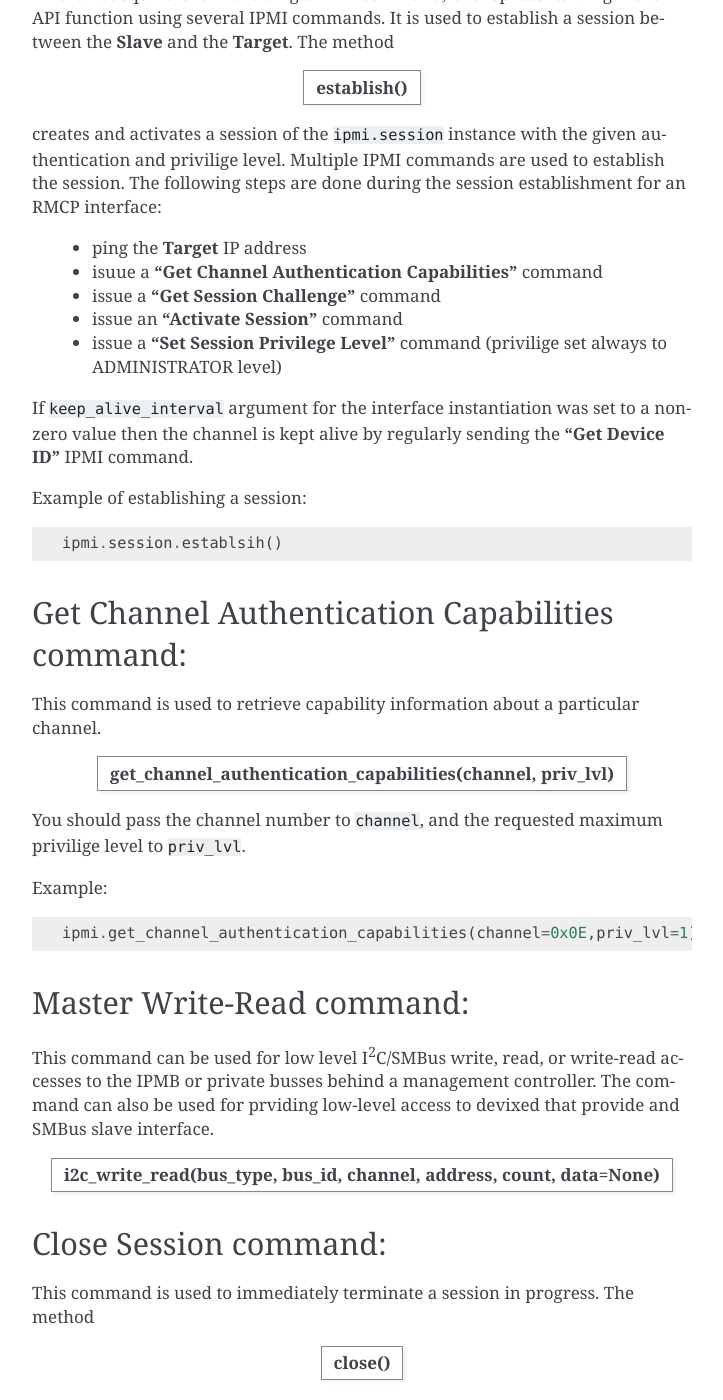
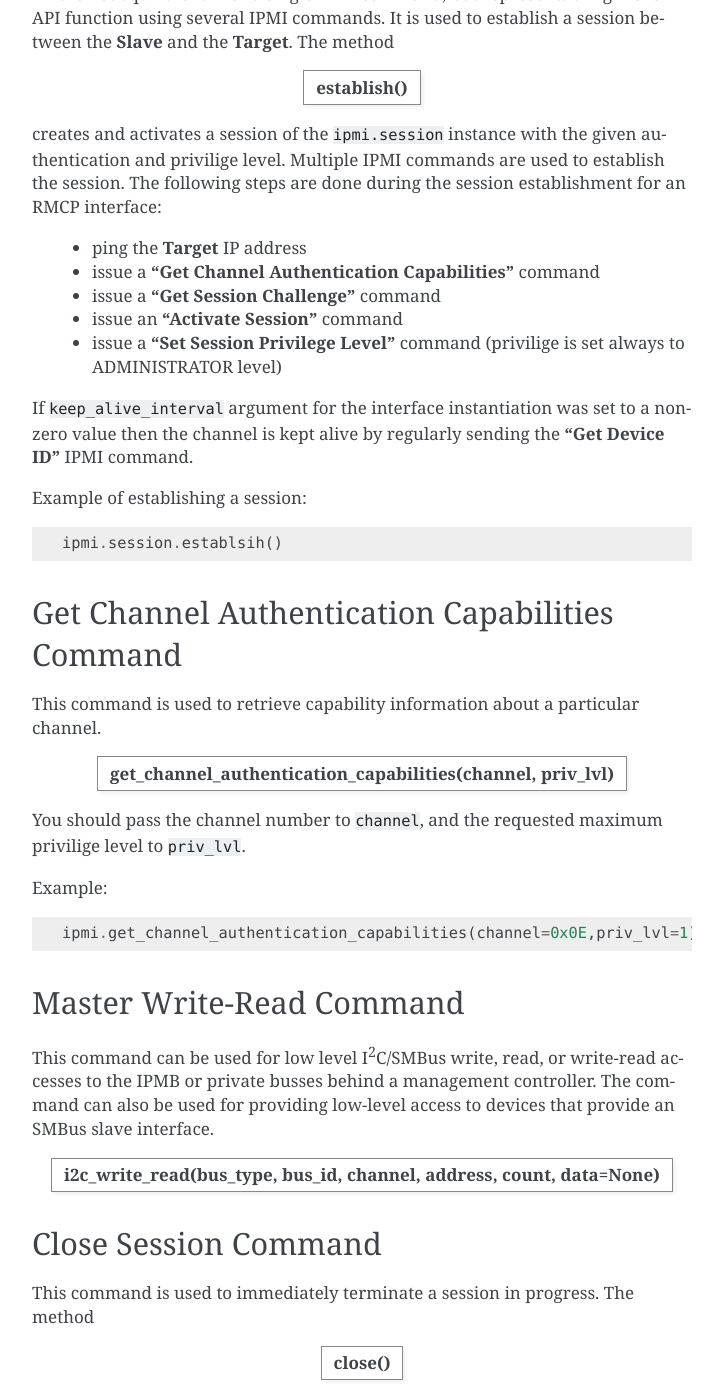
Before and after one commit to kontron/python-ipmi, a Sphinx documentation site: the page built from docs/source/ipmiMsgSupport_cmd.rst, in a window 1280 px wide and 1400 px high, scrolled down 1594 px. Shown: the whole window, without its empty margins (388-1111 px from the left). Built offline with Sphinx 7.4.7, drawn with Linux system fonts in a browser that asks for light colours; some of the changed text lies outside the part shown.

Commit message:
Typo corrections after review
Typo corrections after review.

```diff
--- a/docs/source/ipmiMsgSupport_cmd.rst
+++ b/docs/source/ipmiMsgSupport_cmd.rst
@@ -75,8 +75,8 @@ This section describes the commands used to support the system messaging interfa
    - Support - Supported command by **send_message_with_name** method
    - API - High level API support implemented in this library
 
-Establish Session:
-~~~~~~~~~~~~~~~~~~
+Establish Session
+~~~~~~~~~~~~~~~~~
 
 This is not equivalent with a single IPMI command, but represents a high level API function using several IPMI commands. It is used to establish a session between the **Slave** and the **Target**. The method
 
@@ -87,10 +87,10 @@ This is not equivalent with a single IPMI command, but represents a high level A
 creates and activates a session of the ``ipmi.session`` instance with the given authentication and privilige level. Multiple IPMI commands are used to establish the session. The following steps are done during the session establishment for an RMCP interface:
 
   - ping the **Target** IP address
-  - isuue a **"Get Channel Authentication Capabilities"** command
+  - issue a **"Get Channel Authentication Capabilities"** command
   - issue a **"Get Session Challenge"** command
   - issue an **"Activate Session"** command
-  - issue a **"Set Session Privilege Level"** command (privilige set always to ADMINISTRATOR level)
+  - issue a **"Set Session Privilege Level"** command (privilige is set always to ADMINISTRATOR level)
 
 If ``keep_alive_interval`` argument for the interface instantiation was set to a nonzero value then the channel is kept alive by regularly sending the **"Get Device ID"** IPMI command.
 
@@ -100,8 +100,8 @@ Example of establishing a session:
 
   ipmi.session.establsih()
 
-Get Channel Authentication Capabilities command:
-~~~~~~~~~~~~~~~~~~~~~~~~~~~~~~~~~~~~~~~~~~~~~~~~
+Get Channel Authentication Capabilities Command
+~~~~~~~~~~~~~~~~~~~~~~~~~~~~~~~~~~~~~~~~~~~~~~~
 
 This command is used to retrieve capability information about a particular channel.
 
@@ -118,10 +118,10 @@ Example:
   ipmi.get_channel_authentication_capabilities(channel=0x0E,priv_lvl=1)
 
 
-Master Write-Read command:
-~~~~~~~~~~~~~~~~~~~~~~~~~~
+Master Write-Read Command
+~~~~~~~~~~~~~~~~~~~~~~~~~
 
-This command can be used for low level |I2C|/SMBus write, read, or write-read accesses to the IPMB or private busses behind a management controller. The command can also be used for prviding low-level access to devixed that provide and SMBus slave interface.
+This command can be used for low level |I2C|/SMBus write, read, or write-read accesses to the IPMB or private busses behind a management controller. The command can also be used for providing low-level access to devices that provide an SMBus slave interface.
 
 +---------------------------------------------------------------------------+
 | **i2c_write_read(bus_type, bus_id, channel, address, count, data=None)**  |
@@ -129,8 +129,8 @@ This command can be used for low level |I2C|/SMBus write, read, or write-read ac
 
 
 
-Close Session command:
-~~~~~~~~~~~~~~~~~~~~~~
+Close Session Command
+~~~~~~~~~~~~~~~~~~~~~
 
 This command is used to immediately terminate a session in progress. The method
 
```
Also changed, not shown: other parts of docs/source/ipmiMsgSupport_cmd.rst (+1 -1 lines), docs/source/bmcWatchdog_cmd.rst (+15 -15 lines), docs/source/chassis_cmd.rst (+7 -7 lines), docs/source/ipmDevGlobal_cmd.rst (+11 -10 lines), docs/source/quick_start.rst (+12 -11 lines).
